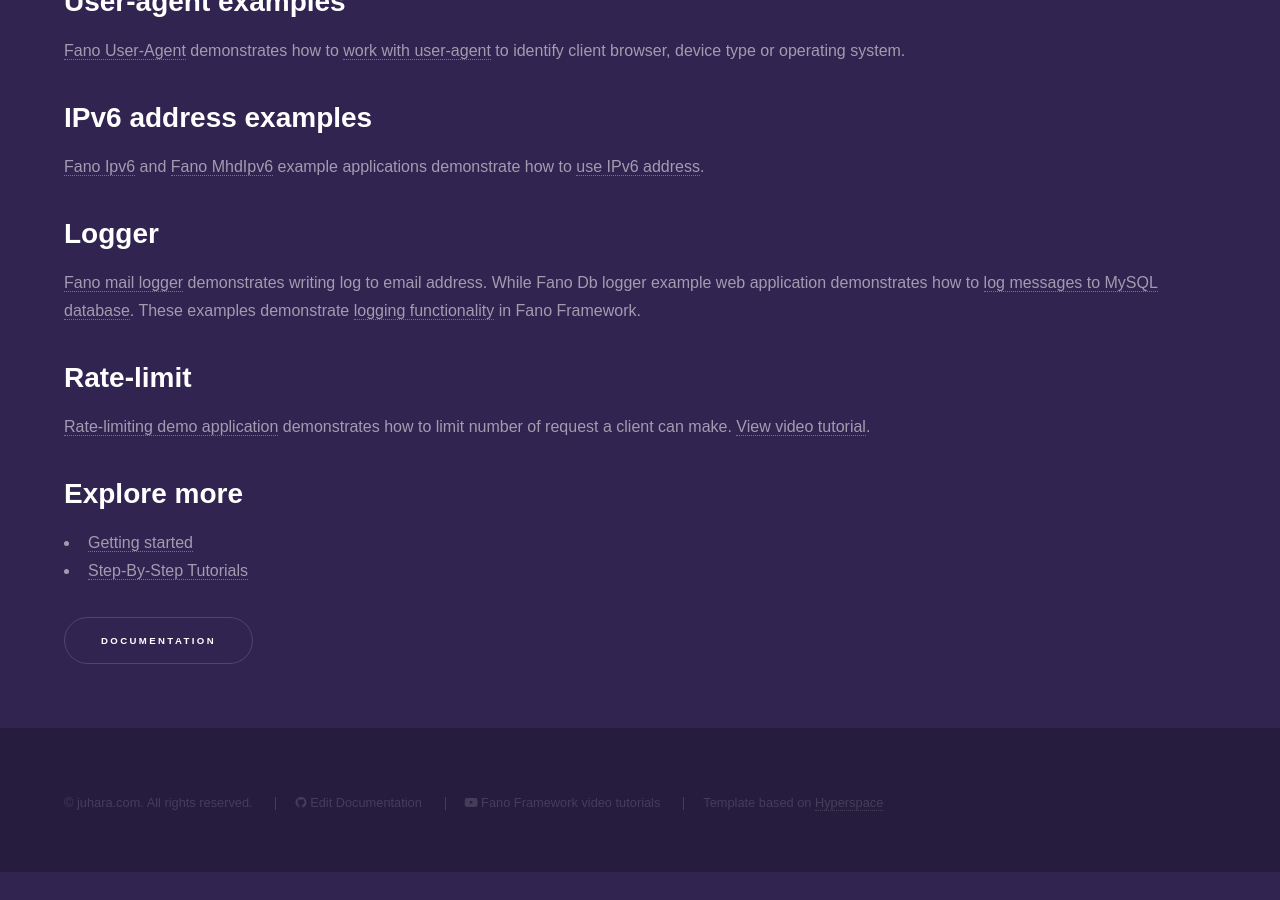
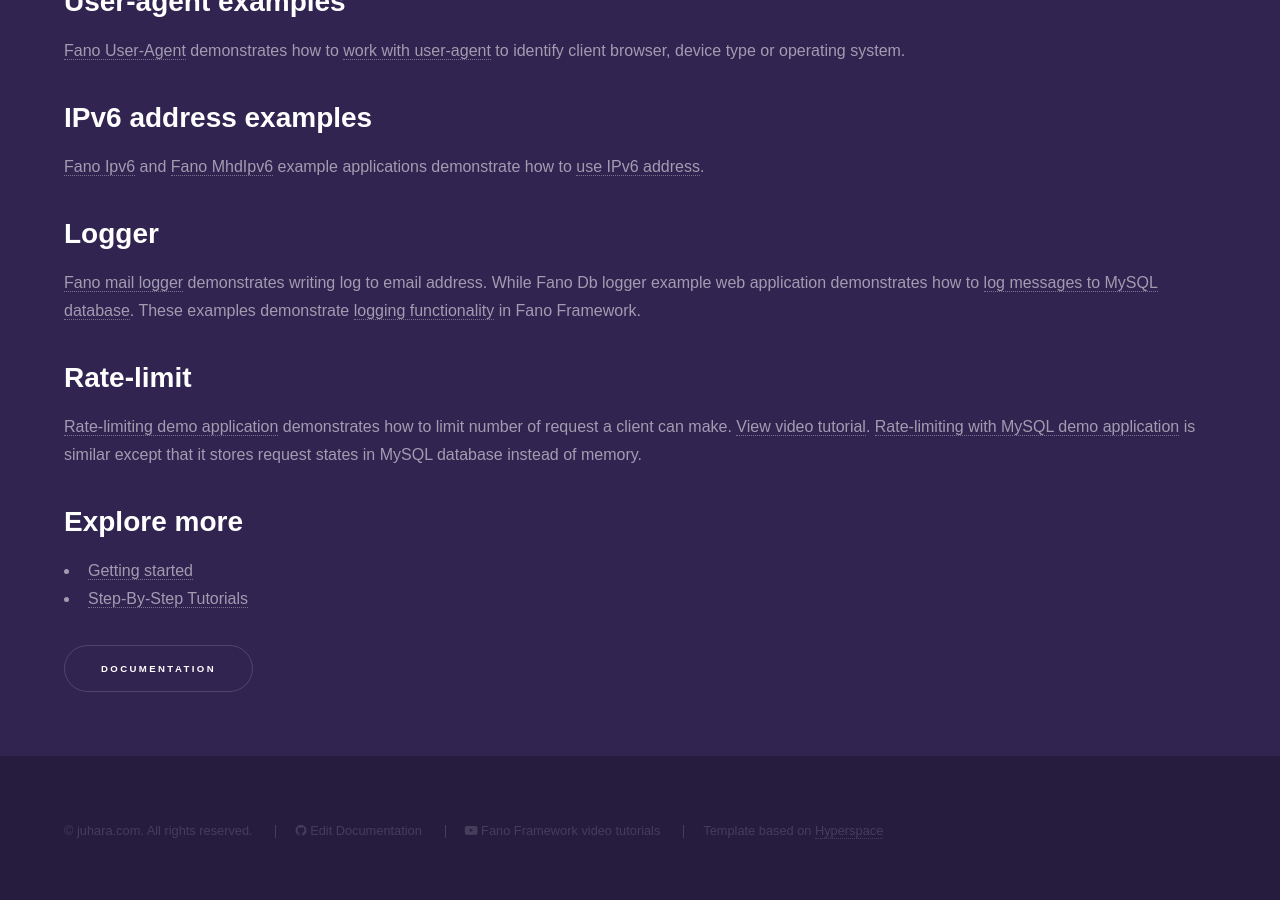
Before and after one commit to fanoframework/fanoframework.github.io, a Jekyll site: the page built from examples/index.md, in a window 1280 px wide and 900 px high, scrolled down 3057 px. Built offline with Jekyll 4.4.1, drawn with Linux system fonts in a browser that asks for light colours; our own code applies the rules of GitHub Pages for plain Markdown files; before the commit the page ends 3929 px from its top, so only the background shows below that.

Commit message:
add reference to example

```diff
--- a/examples/index.md
+++ b/examples/index.md
@@ -114,7 +114,7 @@
 
 ## Rate-limit
 
-[Rate-limiting demo application](https://github.com/fanoframework/fano-rate-limiting) demonstrates how to limit number of request a client can make. [View video tutorial](https://youtu.be/dfmArIN4s-o).
+[Rate-limiting demo application](https://github.com/fanoframework/fano-rate-limiting) demonstrates how to limit number of request a client can make. [View video tutorial](https://youtu.be/dfmArIN4s-o). [Rate-limiting with MySQL demo application](https://github.com/fanoframework/fano-rate-limiting-db) is similar except that it stores request states in MySQL database instead of memory.
 
 ## Explore more
 
```
Also changed, not shown: utilities/rate-limit/index.md (+1 -0 lines).
